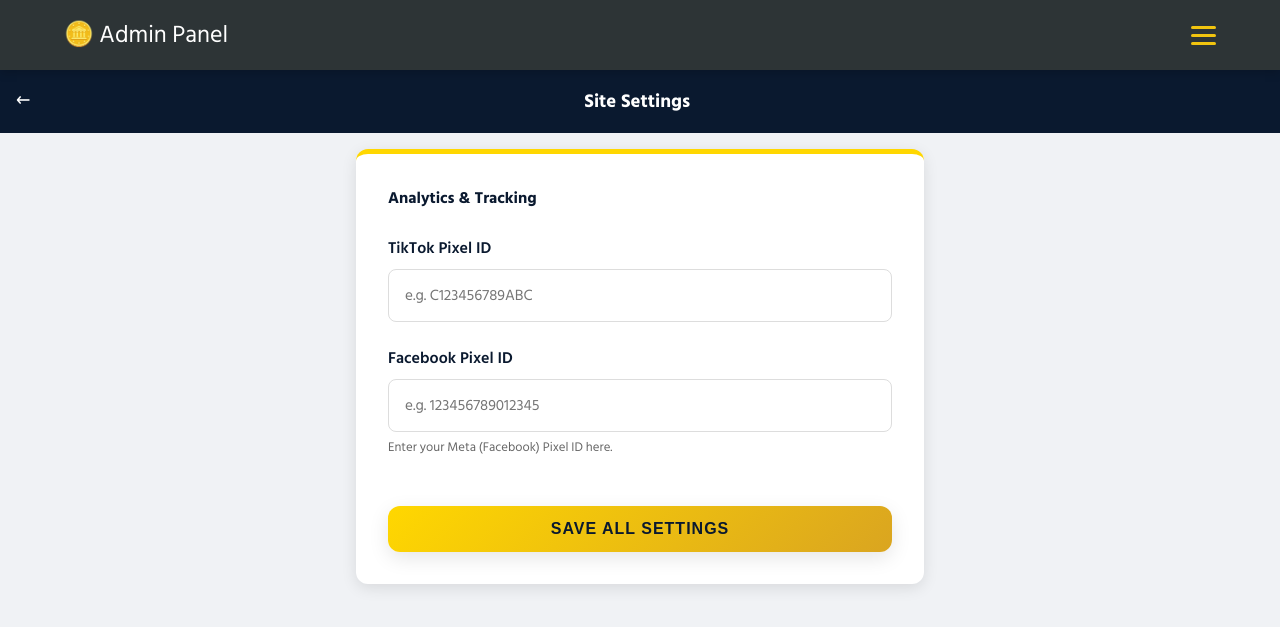
After one commit to bamdyasin/coinstore, a PHP site: page /admin/settings.php in a window 1280 px wide. The commit adds this page. Shown: the top 627 px of the page. Run offline with PHP 8.4, Linux system fonts and the light colour scheme; the visitor is signed in with stand-in values (Sample User, id 1); data that the repository does not hold is empty.

Commit message:
website and fb and tiktok pixel done

```diff
--- a/admin/navbar.php
+++ b/admin/navbar.php
@@ -22,6 +22,7 @@
             <li><a href="coin_requests.php">Coin Requests</a></li>
             <li><a href="business.php">Business Apps</a></li>
             <li><a href="trxids.php">TrxIDs</a></li>
+            <li><a href="settings.php">Settings</a></li>
             <li><a href="logout.php" class="logout-link">Logout</a></li>
         </ul>
     </nav>
--- /dev/null
+++ b/admin/settings.php
@@ -0,0 +1,102 @@
+<?php
+session_start();
+require_once '../includes/config.php';
+
+if (!isset($_SESSION['admin_id'])) {
+    header("Location: login.php");
+    exit();
+}
+
+// 1. Ensure settings table exists (Self-healing setup)
+$pdo->exec("CREATE TABLE IF NOT EXISTS site_settings (
+    id INT AUTO_INCREMENT PRIMARY KEY,
+    setting_key VARCHAR(100) UNIQUE,
+    setting_value TEXT,
+    updated_at TIMESTAMP DEFAULT CURRENT_TIMESTAMP ON UPDATE CURRENT_TIMESTAMP
+)");
+
+$message = "";
+
+// Handle Update
+if ($_SERVER["REQUEST_METHOD"] == "POST" && isset($_POST['update_pixel'])) {
+    $tiktok_pixel = trim($_POST['tiktok_pixel_id']);
+    $facebook_pixel = trim($_POST['facebook_pixel_id']);
+
+    // Update TikTok Pixel
+    $stmt1 = $pdo->prepare("INSERT INTO site_settings (setting_key, setting_value)
+                           VALUES ('tiktok_pixel_id', ?)
+                           ON DUPLICATE KEY UPDATE setting_value = ?");
+    $stmt1->execute([$tiktok_pixel, $tiktok_pixel]);
+
+    // Update Facebook Pixel
+    $stmt2 = $pdo->prepare("INSERT INTO site_settings (setting_key, setting_value)
+                           VALUES ('facebook_pixel_id', ?)
+                           ON DUPLICATE KEY UPDATE setting_value = ?");
+
+    if ($stmt2->execute([$facebook_pixel, $facebook_pixel])) {
+        $message = "Settings updated successfully!";
+    } else {
+        $message = "Error updating settings.";
+    }
+}
+
+// Fetch current pixel IDs
+$stmt = $pdo->prepare("SELECT setting_key, setting_value FROM site_settings WHERE setting_key IN ('tiktok_pixel_id', 'facebook_pixel_id')");
+$stmt->execute();
+$settings = $stmt->fetchAll(PDO::FETCH_KEY_PAIR);
+
+$tiktok_id = $settings['tiktok_pixel_id'] ?? "";
+$facebook_id = $settings['facebook_pixel_id'] ?? "";
+?>
+
+<!DOCTYPE html>
+<html lang="en">
+<head>
+    <meta charset="UTF-8">
+    <meta name="viewport" content="width=device-width, initial-scale=1.0">
+    <title>Site Settings - Admin</title>
+    <link rel="stylesheet" href="../assets/css/style.css">
+    <style>
+        .admin-container { padding: 1rem; max-width: 600px; margin: 0 auto; }
+        .header-strip { background: var(--secondary-color); color: white; padding: 1rem; display: flex; justify-content: space-between; align-items: center; position: sticky; top: 0; z-index: 100; }
+        .settings-card { background: white; padding: 2rem; border-radius: 12px; box-shadow: var(--shadow); border-top: 5px solid var(--primary-color); }
+        .help-text { font-size: 0.8rem; color: #666; margin-top: 5px; }
+    </style>
+</head>
+<body style="background: #f0f2f5;">
+    <?php include 'navbar.php'; ?>
+
+    <div class="header-strip">
+        <a href="index.php" style="color: white; text-decoration: none; font-size: 1.2rem;">←</a>
+        <h3 style="margin: 0;">Site Settings</h3>
+        <div style="width: 20px;"></div>
+    </div>
+
+    <div class="admin-container">
+        <?php if ($message): ?>
+            <div style="background: #34495e; color: white; padding: 10px; border-radius: 8px; margin-bottom: 1rem; text-align: center;">
+                <?php echo $message; ?>
+            </div>
+        <?php endif; ?>
+
+        <div class="settings-card">
+            <h4 style="margin-bottom: 1.5rem; color: var(--secondary-color);"><i class="fas fa-chart-line"></i> Analytics & Tracking</h4>
+
+            <form action="" method="POST">
+                <div class="form-group" style="margin-bottom: 1.5rem;">
+                    <label><i class="fab fa-tiktok"></i> TikTok Pixel ID</label>
+                    <input type="text" name="tiktok_pixel_id" value="<?php echo htmlspecialchars($tiktok_id); ?>" placeholder="e.g. C123456789ABC">
+                </div>
+
+                <div class="form-group">
+                    <label><i class="fab fa-facebook-f"></i> Facebook Pixel ID</label>
+                    <input type="text" name="facebook_pixel_id" value="<?php echo htmlspecialchars($facebook_id); ?>" placeholder="e.g. 123456789012345">
+                    <p class="help-text">Enter your Meta (Facebook) Pixel ID here.</p>
+                </div>
+
+                <button type="submit" name="update_pixel" class="btn btn-primary" style="width: 100%; margin-top: 1.5rem;">Save All Settings</button>
+            </form>
+        </div>
+    </div>
+</body>
+</html>
```
Also changed, not shown: includes/header.php (+51 -0 lines).
